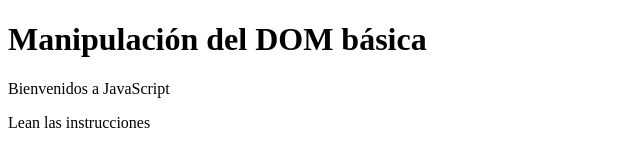
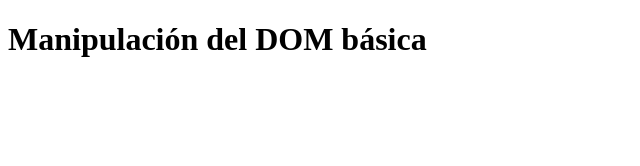
Before and after one commit to rorocan/ProyectoJavaScript, a plain HTML site: page index.html in a window 1280 px wide. Shown: the whole page, without its empty margins (0-640 px from the left). Drawn offline with Linux system fonts and the light colour scheme.

Commit message:
mainprincipal

```diff
--- a/index.html
+++ b/index.html
@@ -8,9 +8,6 @@
 </head>
 <body>
   <h1>Manipulación del DOM básica</h1>
-
-  <p class="welcome">Bienvenidos a JavaScript</p>
-  <p id="pid">Lean las instrucciones</p>
   <script src="./script.js"></script>
 </body>
 </html>
```
